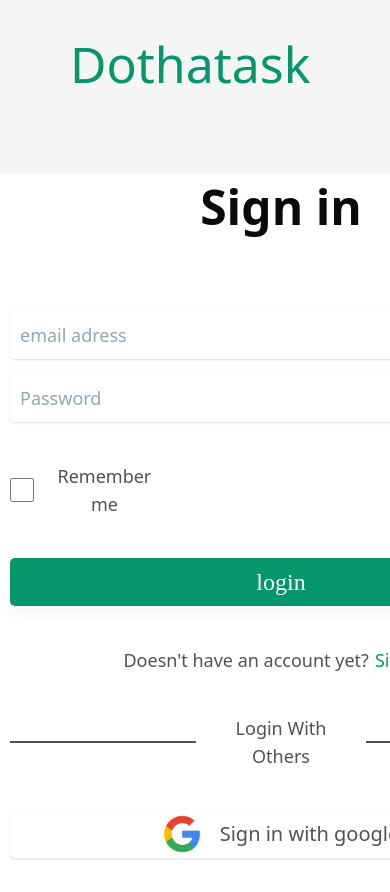
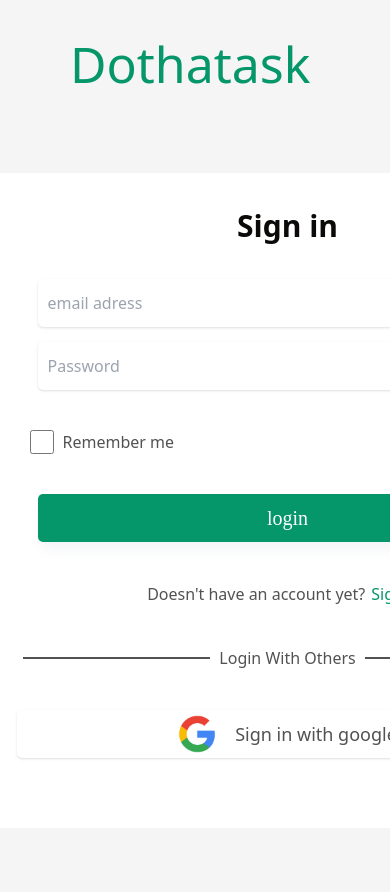
Before and after one commit to OthmanSALAHI/frontend-dothatask, a React (Vite) app: page / in a window 390 px wide. Shown: the top 892 px of the page. Built offline with nearby package versions, Linux system fonts and the light colour scheme.

Commit message:
modifie somme

```diff
--- a/src/components/Auth/Signin.jsx
+++ b/src/components/Auth/Signin.jsx
@@ -8,9 +8,9 @@ function Signin() {
     return (
         <div className="w-full flex  relative bg-neutral-100">
             <Logo />
-            <div className="mx-auto mt-[173px] inline-flex flex-col items-center gap-[40px] md:p-[35px] p-[10px] relative bg-white">
-                <div className="text-stone-950 text-5xl font-bold mb-[40px]">Sign in</div>
-                <div className="flex-col justify-center items-center gap-10 flex">
+            <div className="md:w-[612px] w-[575px] mx-auto mt-[173px] inline-flex flex-col items-center md:gap-[40px] gap-[35px] p-[35px] relative bg-white">
+                <div className="text-stone-950 md:text-5xl text-3xl font-bold md:mb-[40px]">Sign in</div>
+                <form className="flex-col justify-center items-center gap-10 flex">
                     <div className="flex-col justify-start items-start gap-[15px] flex">
                         <Inputs placeholder={"email adress"} inpType={"text"} />
                         <Inputs placeholder={"Password"} inpType={"password"} />
@@ -18,27 +18,27 @@ function Signin() {
                     <div className="justify-start items-center gap-[238px] inline-flex mb-[-40px]">
                         <div className="justify-start items-center gap-[9px] flex">
                             <input type='checkbox' className="w-6 h-6 relative" />
-                            <div className="text-center text-neutral-600 text-lg font-normal">Remember me</div>
+                            <div className="text-center text-neutral-600 md:text-lg text-md font-normal">Remember me</div>
                         </div>
-                        <div className="text-center text-neutral-600 text-lg font-normal">Forgot password?</div>
+                        <div className="text-center text-neutral-600 md:text-lg text-md font-normal">Forgot password?</div>
                     </div>
                     <Buttons content={"login"} />
                     <div className="justify-start items-start gap-1.5 inline-flex">
-                        <div className="text-center text-neutral-600 text-lg font-normal">Doesn't have an account yet?</div>
+                        <div className="text-center text-neutral-600 md:text-lg text-md font-normal">Doesn't have an account yet?</div>
                         <div className="justify-center items-center gap-2.5 flex">
-                            <a className="text-center text-emerald-600 text-lg font-normal">Sign up</a>
+                            <a className="text-center text-emerald-600 md:text-lg text-md font-normal">Sign up</a>
                         </div>
                     </div>
                     <div className="justify-start items-center gap-[9px] inline-flex">
                         <div className="w-[187px] h-[0px] border border-neutral-600"></div>
-                        <div className="text-center text-neutral-600 text-lg font-normal">Login With Others</div>
+                        <div className="text-center text-neutral-600 md:text-lg text-md font-normal">Login With Others</div>
                         <div className="w-[187px] h-[0px] border border-neutral-600"></div>
                     </div>
                     <div className="w-[542px] h-12 p-2.5 bg-white rounded-[5px] shadow justify-center items-center mb-[35px] gap-[19px] inline-flex">
                         <img className="w-[38px] h-[38px]" src={google_logo} />
-                        <div className="text-neutral-600 text-xl font-medium">Sign in with google</div>
+                        <div className="text-neutral-600 md:text-lg text-lg font-medium">Sign in with google</div>
                     </div>
-                </div>
+                </form>
             </div>
         </div>
     )
--- a/src/components/areas/Buttons.jsx
+++ b/src/components/areas/Buttons.jsx
@@ -4,11 +4,11 @@ function Buttons({ content }) {
     return (
         <>
             <div
-                className="w-[542px] h-12 p-2.5 hover:bg-emerald-400 bg-emerald-600 rounded-[5px]
+                className="md:w-[542px] w-[500px] h-12 p-2.5 hover:bg-emerald-400 bg-emerald-600 rounded-[5px]
                             shadow-lg justify-center items-center gap-[113px]
                             inline-flex mt-[40px] transition-all
                             duration-100 ease-in-out cursor-pointer shadow-gray-100 ">
-                <button className="text-white text-2xl font-medium font-['Ubuntu']">{content}</button>
+                <button className="text-white md:text-2xl text-xl font-medium font-['Ubuntu']">{content}</button>
             </div>
         </>
     )
--- a/src/components/areas/Inputs.jsx
+++ b/src/components/areas/Inputs.jsx
@@ -5,7 +5,7 @@ function Inputs({ placeholder, inpType }) {
     <input
       type={inpType}
       placeholder={placeholder}
-      className="w-[542px] h-12 p-2.5 text-lg bg-white rounded-[5px] shadow justify-start items-center gap-[113px] inline-flex"
+      className="md:w-[542px] w-[500px] h-12 p-2.5 md:text-lg text-md bg-white rounded-[5px] shadow justify-start items-center gap-[113px] inline-flex"
     />
   );
 }
--- a/tailwind.config.js
+++ b/tailwind.config.js
@@ -75,6 +75,5 @@ module.exports = {
   },
   plugins: [
     require("tailwindcss-animate"),
-    require('@tailwindcss/typography'),
 ],
 }
```
